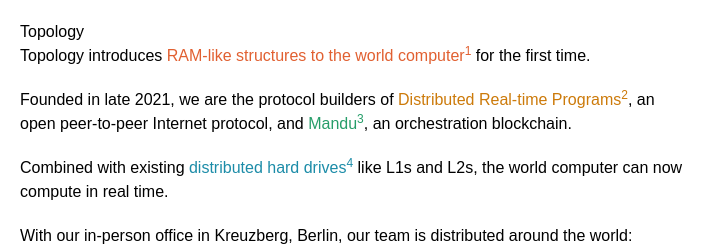
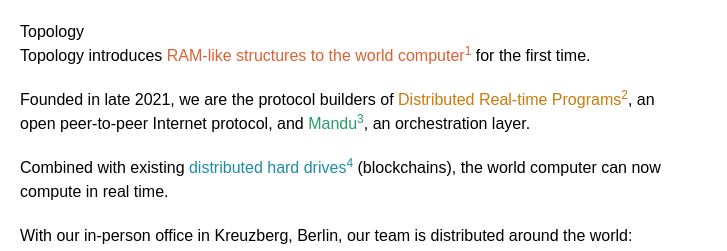
Before and after one commit to topology-foundation/website, a website built with webpack: page public/index.html in a window 1280 px wide. Shown: the top 251 px of the page, without its empty margins (0-727 px from the left). Built offline with nearby package versions, Linux system fonts and the light colour scheme.

Commit message:
Update index.html

```diff
--- a/public/index.html
+++ b/public/index.html
@@ -101,7 +101,7 @@
 				>, an open peer-to-peer Internet protocol, and
 				<a style="color: #269d69" href="https://twitter.com/manduchain"
 					>Mandu<sup>3</sup></a
-				>, an orchestration blockchain.
+				>, an orchestration layer.
 			</p>
 
 			<p>
@@ -111,7 +111,7 @@
 					href="https://vitalik.eth.limo/general/2023/12/28/cypherpunk.html"
 					>distributed hard drives<sup>4</sup></a
 				>
-				like L1s and L2s, the world computer can now compute in real
+				(blockchains), the world computer can now compute in real
 				time.
 			</p>
 
```
